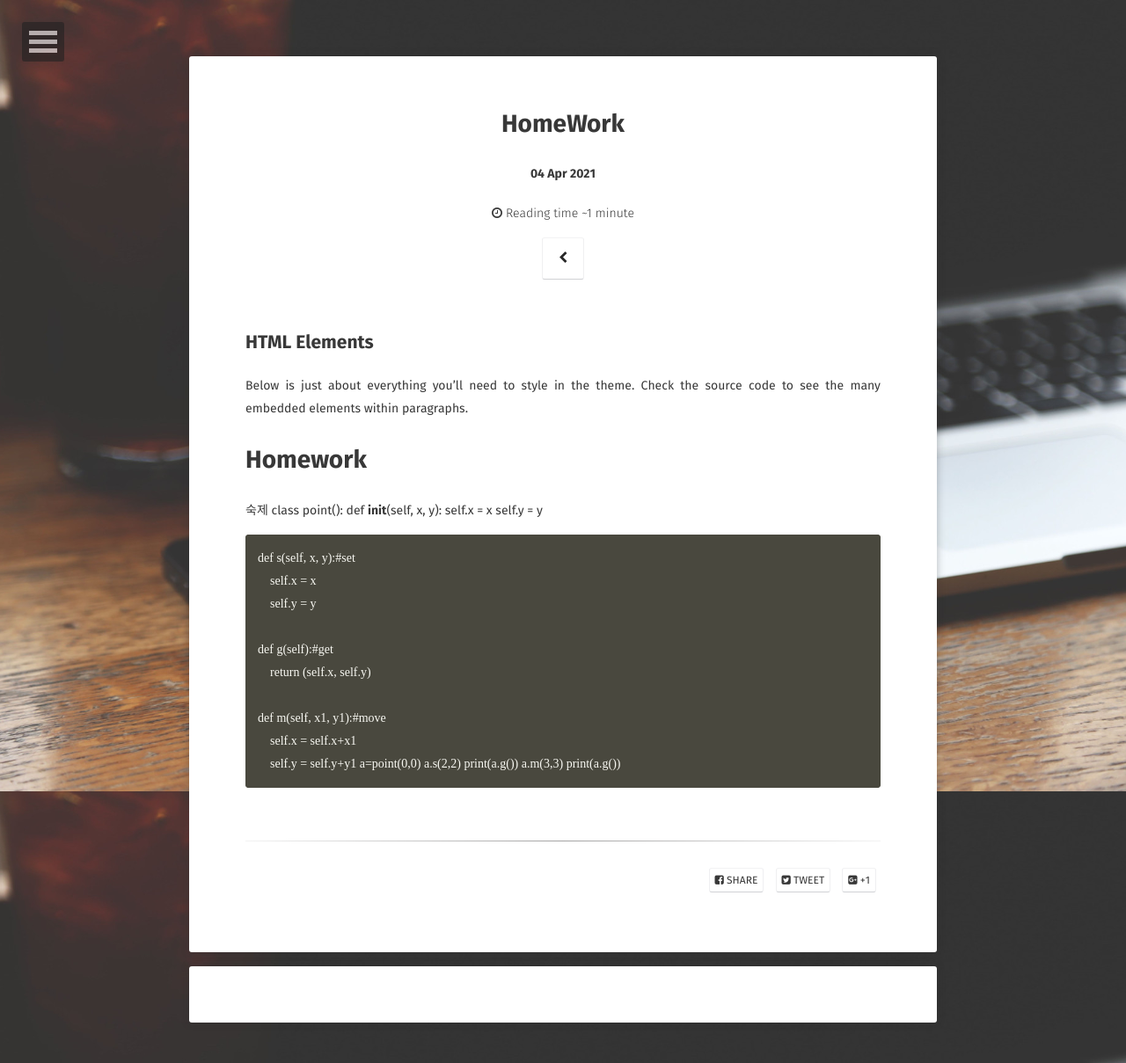
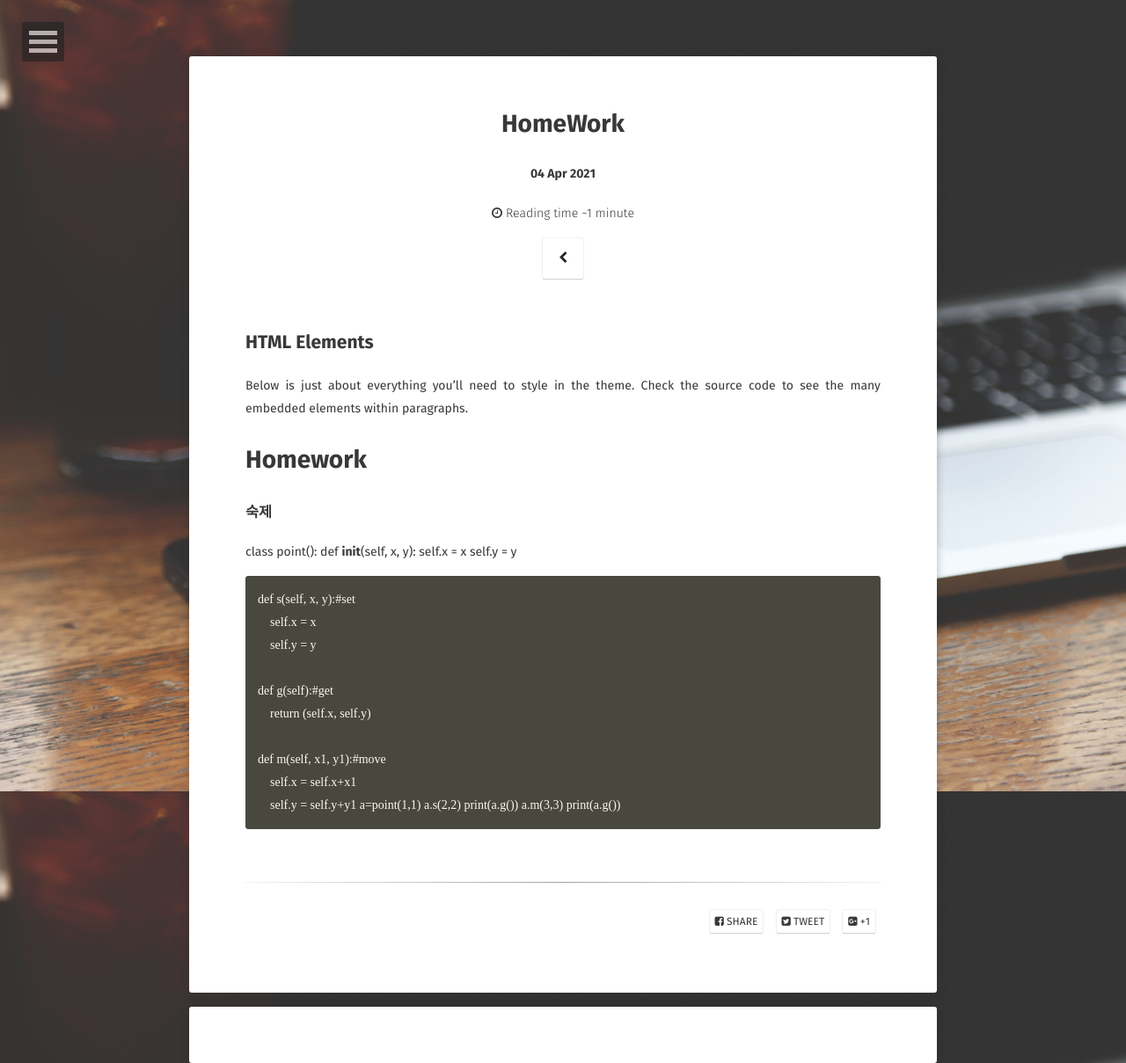
Before and after one commit to mandmschocolate/mandmschocolate.github.com, a Jekyll site: the page built from _posts/2021-04-04-code.md, in a window 1280 px wide. Shown: the whole page at 88% size. Built offline with Jekyll 4.4.1, drawn with Linux system fonts in a browser that asks for light colours; some web fonts are replaced; comment, search, counter and statistics services are not loaded.

Commit message:
Update 2021-04-04-code.md

```diff
--- a/_posts/2021-04-04-code.md
+++ b/_posts/2021-04-04-code.md
@@ -13,7 +13,7 @@ Below is just about everything you'll need to style in the theme. Check the sour
 
 # Homework
 
-숙제
+### 숙제
 class point():
     def __init__(self, x, y):
         self.x = x
@@ -29,7 +29,7 @@ class point():
     def m(self, x1, y1):#move
         self.x = self.x+x1
         self.y = self.y+y1
-a=point(0,0)
+a=point(1,1)
 a.s(2,2)
 print(a.g())
 a.m(3,3)
```
